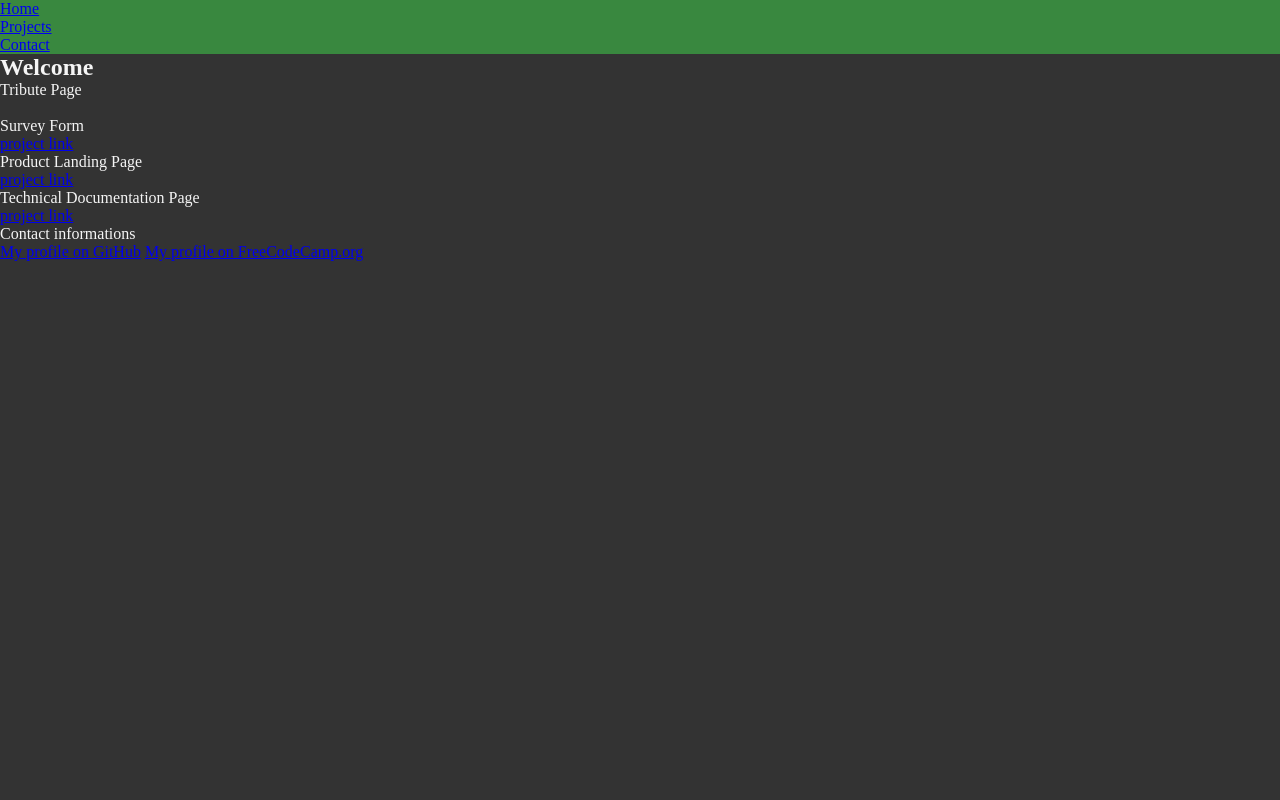
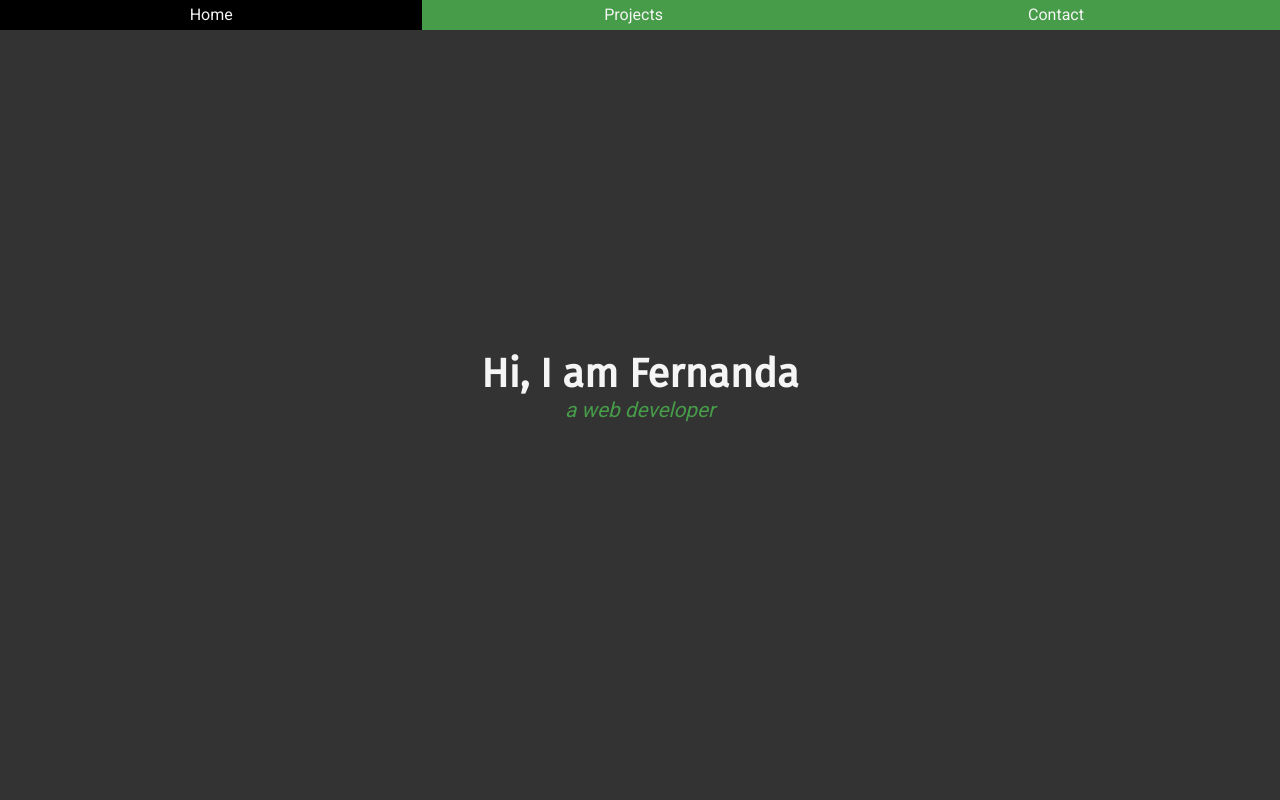
Before and after one commit to dragonstin/FCC-Portfolio, a plain HTML site: page index.html in a window 1280 px wide. Shown: the top 800 px of the page. Drawn offline with Linux system fonts and the light colour scheme.

Commit message:
welcome-section done!

```diff
--- a/css/main.css
+++ b/css/main.css
@@ -1,6 +1,9 @@
+@import url('https://fonts.googleapis.com/css?family=Fira+Sans|Roboto&display=swap');
 * {
     padding: 0;
     margin: 0;
+    text-align: center;
+    font-family: 'Roboto', sans-serif;
 }
 
 body {
@@ -9,18 +12,53 @@ body {
 }
 
 #navbar {
-    display: flex;
     color: whitesmoke;
-    background-color: #39883f
-    ;
+    background-color: rgb(70, 156, 73);
+    height: 30px;
 }
 
 #navbar ul {
+    list-style-type: none;
+    overflow: hidden;
+}
+
+#navbar ul li {
+    float: left;
+    width: 33%;
+}
+
+a {
     text-decoration: none;
 }
 
-#navbar ul li {
+#navbar ul li a {
     display: block;
+    color: whitesmoke;
+    padding: 5px 0;
+    height: 20px;
 }
 
-#navbar ul li a {}
+#navbar ul li a:hover {
+    background-color: #000000;
+}
+
+#welcome-section {
+    width: 100%;
+    height: 100vh;
+    padding-top: 40vh;
+}
+
+h1 {
+    font-family: 'Fira Sans', sans-serif;
+    font-size: 250%;
+}
+
+p {
+    color: rgb(70, 156, 73);
+    font-style: italic;
+    font-size: 130%;
+}
+
+#projects{
+
+}
--- a/index.html
+++ b/index.html
@@ -5,7 +5,7 @@
     <meta name="viewport" content="width=device-width, initial-scale=1.0">
     <meta http-equiv="X-UA-Compatible" content="ie=edge">
     <link rel="stylesheet" href="css/main.css">
-    <title>Document</title>
+    <title>FCC - Portfolio</title>
 </head>
 <body>
     <nav id="navbar">
@@ -17,9 +17,9 @@
     </nav>
 
     <section id="welcome-section">
-        <h1>Welcome</h1>
+        <h1>Hi, I am Fernanda</h1>
+        <p>a web developer</p>
     </section>
-
 
     <section id="projects">
         <div class="row">
```
